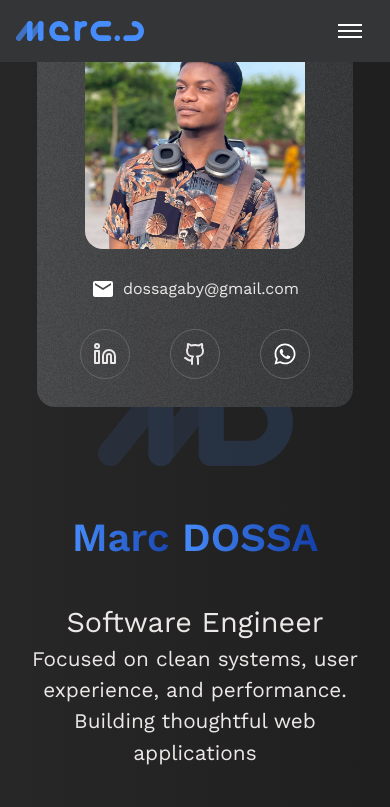
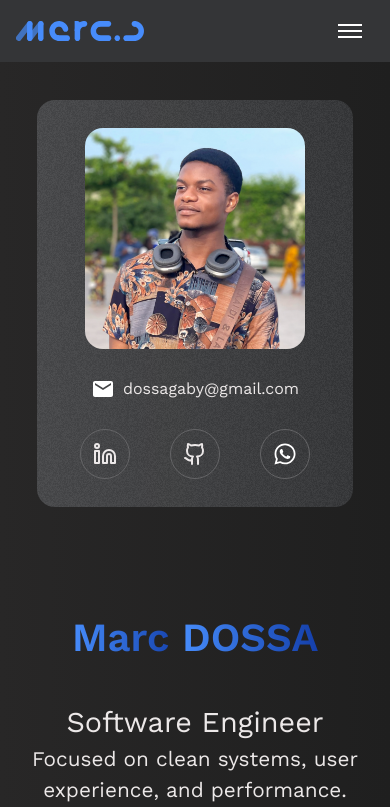
Before and after one commit to MarcSmg/personal-portfolio, a React (Vite) app: page / in a window 390 px wide. Shown: the top 807 px of the page. Built offline with nearby package versions, Linux system fonts and the light colour scheme.

Commit message:
fix: fix hero section top padding on mobile

```diff
--- a/src/components/sections/Hero.tsx
+++ b/src/components/sections/Hero.tsx
@@ -11,7 +11,7 @@ const Hero = () => {
   const buttonsStyle = "flex gap-5 justify-between items-center py-5 px-5 w-full text-lg font-semibold transition";
 
   return (
-    <section id="hero" className=" flex flex-col justify-center items-center gap-25 mb-40 lg:flex-row lg:px-0 lg:py-50 " >
+    <section id="hero" className=" flex flex-col justify-center items-center pt-25 gap-25 mb-40 lg:flex-row lg:px-0 lg:py-50 " >
       <Avatar/>
       <div className="flex flex-col justify-center items-center">
         <div className=" flex flex-col mb-10 justify-center items-center text-center lg:text-left lg:items-start">
```
